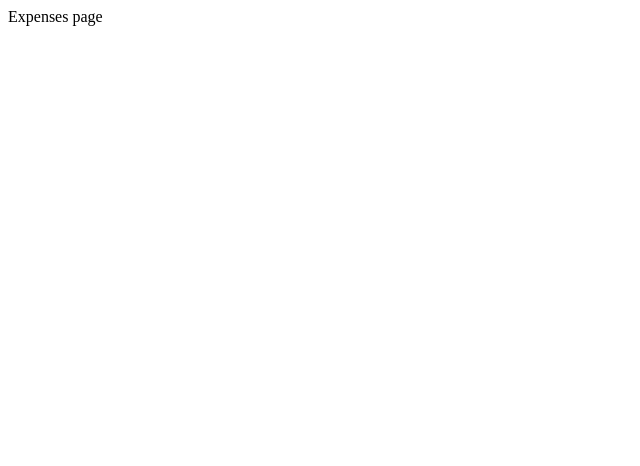
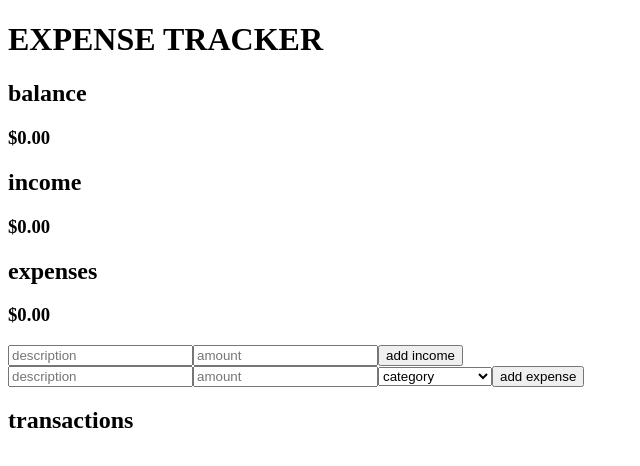
Before and after one commit to joanamarquees/kashbuddy, a React (Create React App) app: page /expenses in a window 1280 px wide. Shown: the top 466 px of the page, without its empty margins (0-640 px from the left). Built offline with nearby package versions, Linux system fonts and the light colour scheme.

Commit message:
add transactions hooks

```diff
--- a/src/config/firebase-config.js
+++ b/src/config/firebase-config.js
@@ -2,6 +2,7 @@
 import { initializeApp } from "firebase/app";
 import { getAnalytics } from "firebase/analytics";
 import { getAuth, GoogleAuthProvider} from 'firebase/auth';
+import { getFirestore } from 'firebase/firestore';
 
 // TODO: Add SDKs for Firebase products that you want to use
 // https://firebase.google.com/docs/web/setup#available-libraries
@@ -23,6 +24,7 @@ const app = initializeApp(firebaseConfig);
 const analytics = getAnalytics(app);
 export const auth = getAuth(app);
 export const provider = new GoogleAuthProvider();
+export const db = getFirestore(app);
 
 // commands needed
 // firebase login
--- /dev/null
+++ b/src/hooks/useAddExpense.js
@@ -0,0 +1,28 @@
+import { addDoc, collection, serverTimestamp } from 'firebase/firestore';
+import { db } from '../config/firebase-config';
+import { useGetUserInfo } from './useGetUserInfo';
+
+/**
+ * Add docs to the expenses colection on the database (firebase)
+ */
+export const useAddExpense = () => {
+
+  const expensesCollection = collection(db, 'expenses');
+  const { userId } = useGetUserInfo();
+
+  const addExpense = async ({
+    description,
+    amount,
+    category,
+  } ) => {
+    await addDoc(expensesCollection, { // choose what we want to add to our collection
+      userId, // TODO: change this to 'auth.currentUser.uid
+      description, // description of the transaction
+      amount,
+      category, // category of the transaction
+      createdAt: serverTimestamp(), // date of the transaction
+    });
+  };
+
+  return { addExpense };
+}
--- /dev/null
+++ b/src/hooks/useAddIncome.js
@@ -0,0 +1,26 @@
+import { addDoc, collection, serverTimestamp } from 'firebase/firestore';
+import { db } from '../config/firebase-config';
+import { useGetUserInfo } from './useGetUserInfo';
+
+/**
+ * Add docs to the incomes colection on the database (firebase)
+ */
+export const useAddIncome = () => {
+
+  const incomesCollection = collection(db, 'incomes');
+  const { userId } = useGetUserInfo();
+
+  const addIncome = async ({
+    description,
+    amount,
+  } ) => {
+    await addDoc(incomesCollection, { // choose what we want to add to our collection
+      userId, // TODO: change this to 'auth.currentUser.uid
+      description, // description of the transaction
+      amount,
+      createdAt: serverTimestamp(), // date of the transaction
+    });
+  };
+
+  return { addIncome };
+}
--- /dev/null
+++ b/src/hooks/useGetUserInfo.js
@@ -0,0 +1,15 @@
+export const useGetUserInfo = () => {
+  const {
+    name,
+    profilePhoto,
+    userId,
+    isAuth,
+  } = JSON.parse(localStorage.getItem('auth'))  || {}; // transforms a string back into an object
+
+  return {
+    name,
+    profilePhoto,
+    userId,
+    isAuth
+  };
+}
--- a/src/pages/expenses/index.jsx
+++ b/src/pages/expenses/index.jsx
@@ -1,3 +1,113 @@
+import { useAddExpense} from '../../hooks/useAddExpense.js';
+import { useAddIncome } from '../../hooks/useAddIncome.js';
+
 export const Expenses = () => {
-  return <div> Expenses page </div>
+
+  const { addExpense } = useAddExpense();
+  const { addIncome } = useAddIncome();
+
+  const onSubmitIncome = (e) => {
+    e.preventDefault()
+    addIncome({description: 'Compras de bananas', amount: 10})
+  };
+
+  const onSubmitExpense = (e) => {
+    e.preventDefault()
+    addExpense({description: 'Compras de bananas', amount: 10, category: 'food'})
+  };
+
+  const categories = [{
+    value: '',
+    label: 'category',
+  },
+  {
+    value: 'food',
+    label: 'diner/lunch',
+  },
+  {
+    value: 'grocery',
+    label: 'grocery shop',
+  },
+  {
+    value: 'car',
+    label: 'car',
+  },
+  {
+    value: 'parking',
+    label: 'parking',
+  },
+  {
+    value: 'uber',
+    label: 'uber',
+  },
+  {
+    value: 'clothes',
+    label: 'clothes',
+  },
+  {
+    value: 'fun',
+    label: 'fun',
+  },
+  {
+    value: 'house',
+    label: 'house',
+  },
+  {
+    value: 'bunnies',
+    label: 'bunnies',
+  },
+  {
+    value: 'beauty',
+    label: 'beauty/farmacy',
+  },
+  {
+    value: 'health',
+    label: 'health',
+  },
+  {
+    value: 'other',
+    label: 'other',
+
+  }]
+
+  return (
+    <>
+      <div className='expense-tracker'>
+        <div className='container'></div>
+          <h1> EXPENSE TRACKER </h1>
+          <div className='balance'>
+            <h2> balance </h2>
+            <h3> $0.00 </h3> {/* TODO: dynamic value */}
+          </div>
+          <div className='summary'>
+            <div className='income'>
+              <h2> income </h2>
+              <h3> $0.00 </h3> {/* TODO: dynamic value */}
+            </div>
+            <div className='expense'>
+              <h2> expenses </h2>
+              <h3> $0.00 </h3> {/* TODO: dynamic value */}
+            </div>
+          </div>
+          <form className='add-income' onSubmit={onSubmitIncome}> {/* TODO: transform this in drawer and add a date??*/}
+            <input type='text' placeholder='description' required />
+            <input type='number' placeholder='amount' required />
+            <button type='submit' value='type'> add income </button>
+          </form>
+          <form className='add-expense'>
+            <input type='text' placeholder='description' required />
+            <input type='number' placeholder='amount' required />
+            <select type='text' name="category" required>
+              { categories.map(({ value, label }) => (
+                <option key={value} value={value}>{label}</option>
+              ))}
+            </select>
+            <button type='submit' onSubmit={onSubmitExpense}> add expense </button>
+          </form>
+      </div>
+      <div className="transactions">
+        <h2> transactions </h2>
+      </div>
+    </>
+  );
 };
```
Also changed, not shown: src/pages/expenses/drawer.jsx (added, +18 -0 lines).
